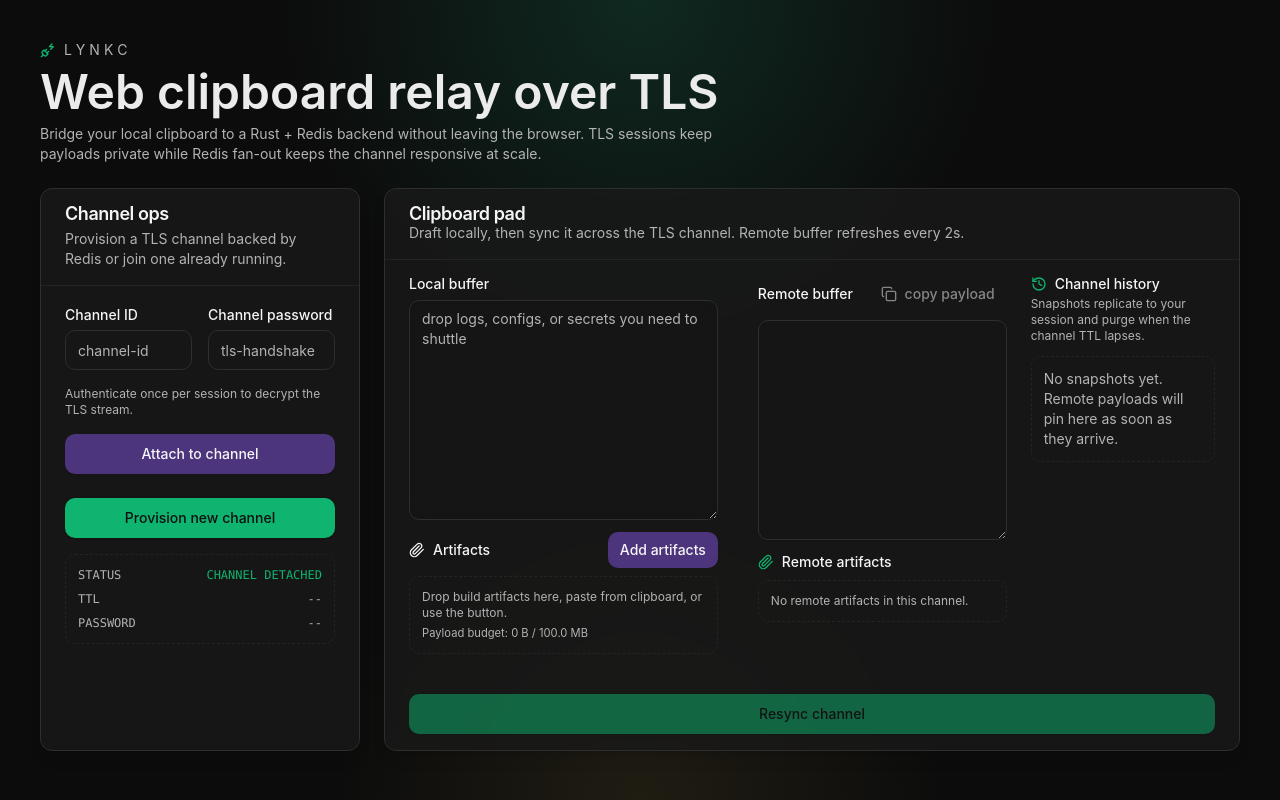
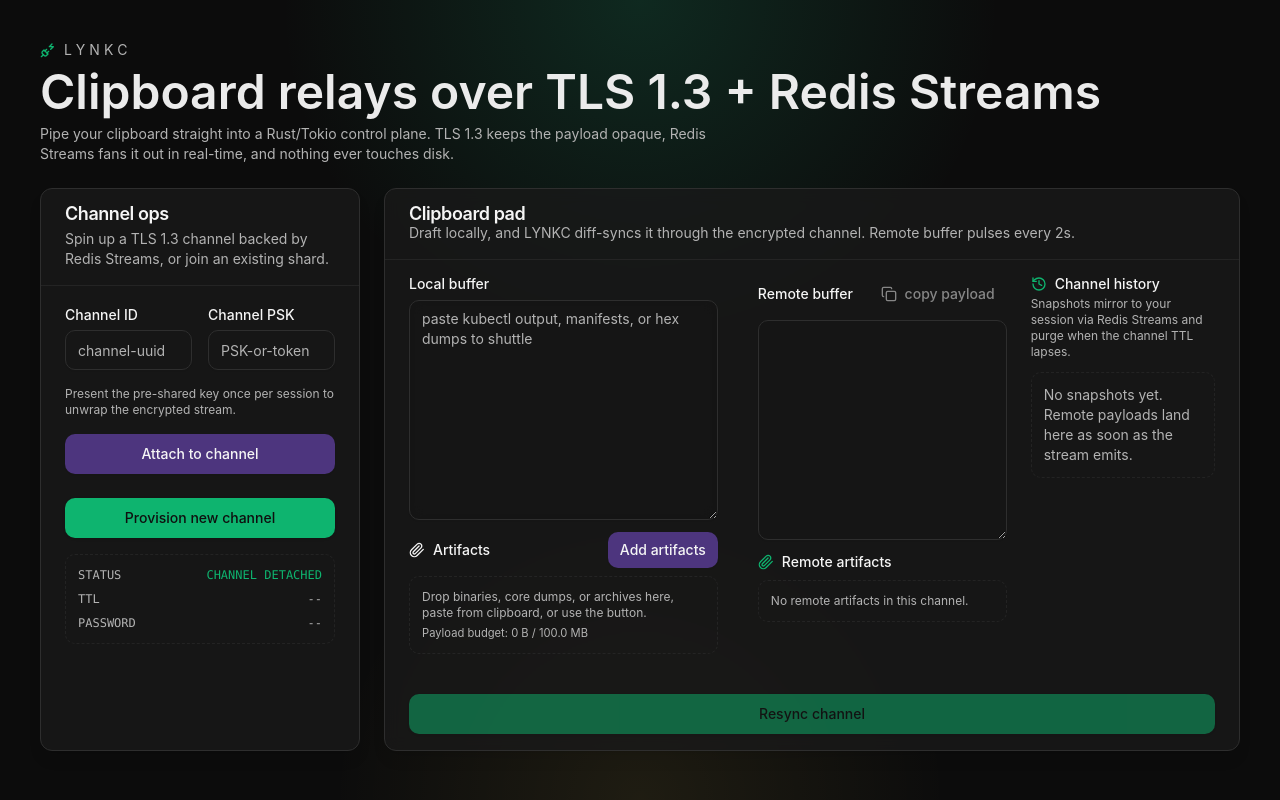
Before and after one commit to mohr-cai/lynkc, a React (Vite) app in the folder frontend/: page / in a window 1280 px wide. Built offline with nearby package versions, Linux system fonts and the light colour scheme.

Commit message:
feat: misc

```diff
--- a/frontend/src/features/channel/ChannelPad.tsx
+++ b/frontend/src/features/channel/ChannelPad.tsx
@@ -52,7 +52,7 @@
         <Textarea
           id="local"
           spellCheck={false}
-          placeholder="drop logs, configs, or secrets you need to shuttle"
+          placeholder="paste kubectl output, manifests, or hex dumps to shuttle"
           value={localContent}
           onChange={(event) => onLocalContentChange(event.target.value)}
           className="min-h-[220px] bg-background/60 backdrop-blur"
@@ -81,7 +81,7 @@
           )}
         >
           {localFiles.length === 0 ? (
-            <p className="text-muted-foreground">Drop build artifacts here, paste from clipboard, or use the button.</p>
+            <p className="text-muted-foreground">Drop binaries, core dumps, or archives here, paste from clipboard, or use the button.</p>
           ) : (
             <ul className="space-y-2">
               {localFiles.map((file) => (
--- a/frontend/src/features/channel/ChannelShell.tsx
+++ b/frontend/src/features/channel/ChannelShell.tsx
@@ -18,10 +18,10 @@
           <PlugZap className="h-4 w-4 text-primary" />
           LYNKC
         </div>
-        <h1 className="text-4xl font-semibold leading-tight md:text-5xl">Web clipboard relay over TLS</h1>
+        <h1 className="text-4xl font-semibold leading-tight md:text-5xl">Clipboard relays over TLS 1.3 + Redis Streams</h1>
         <p className="max-w-2xl text-sm text-muted-foreground">
-          Bridge your local clipboard to a Rust + Redis backend without leaving the browser. TLS sessions keep payloads
-          private while Redis fan-out keeps the channel responsive at scale.
+          Pipe your clipboard straight into a Rust/Tokio control plane. TLS 1.3 keeps the payload opaque, Redis Streams
+          fans it out in real-time, and nothing ever touches disk.
         </p>
       </header>
 
@@ -48,7 +48,7 @@
             <div>
               <CardTitle>Clipboard pad</CardTitle>
               <CardDescription>
-                Draft locally, then sync it across the TLS channel. Remote buffer refreshes every 2s.
+                Draft locally, and LYNKC diff-syncs it through the encrypted channel. Remote buffer pulses every 2s.
               </CardDescription>
             </div>
           </CardHeader>
--- a/frontend/src/features/channel/ChannelSidebar.tsx
+++ b/frontend/src/features/channel/ChannelSidebar.tsx
@@ -40,7 +40,7 @@
     <Card>
       <CardHeader>
         <CardTitle>Channel ops</CardTitle>
-        <CardDescription>Provision a TLS channel backed by Redis or join one already running.</CardDescription>
+        <CardDescription>Spin up a TLS 1.3 channel backed by Redis Streams, or join an existing shard.</CardDescription>
       </CardHeader>
       <CardContent className="space-y-4">
         <div className="space-y-4">
@@ -49,7 +49,7 @@
               <Label htmlFor="channel-id">Channel ID</Label>
               <Input
                 id="channel-id"
-                placeholder="channel-id"
+                placeholder="channel-uuid"
                 value={channelInput}
                 onChange={(event) => onChannelInputChange(event.target.value)}
                 spellCheck={false}
@@ -58,10 +58,10 @@
               />
             </div>
             <div className="space-y-1">
-              <Label htmlFor="channel-password">Channel password</Label>
+              <Label htmlFor="channel-password">Channel PSK</Label>
               <Input
                 id="channel-password"
-                placeholder="tls-handshake"
+                placeholder="PSK-or-token"
                 value={channelPasswordInput}
                 onChange={(event) => onChannelPasswordChange(event.target.value)}
                 spellCheck={false}
@@ -70,7 +70,7 @@
               />
             </div>
             <p className="text-xs text-muted-foreground sm:col-span-2">
-              Authenticate once per session to decrypt the TLS stream.
+              Present the pre-shared key once per session to unwrap the encrypted stream.
             </p>
           </div>
           <Button onClick={onJoinChannel} className="w-full" variant="secondary">
@@ -83,7 +83,7 @@
           ) : null}
           {channelPassword ? (
             <Button type="button" variant="ghost" className="w-full" onClick={onCopyPassword}>
-              Copy channel secret
+              Copy channel PSK
             </Button>
           ) : null}
         </div>
--- a/frontend/src/features/channel/HistoryPanel.tsx
+++ b/frontend/src/features/channel/HistoryPanel.tsx
@@ -57,13 +57,13 @@
         <Label className="flex items-center gap-2">
           <HistoryIcon className="h-4 w-4 text-primary" /> Channel history
         </Label>
-        <p className="text-xs text-muted-foreground">Snapshots replicate to your session and purge when the channel TTL lapses.</p>
+        <p className="text-xs text-muted-foreground">Snapshots mirror to your session via Redis Streams and purge when the channel TTL lapses.</p>
       </div>
       <div className="space-y-2 rounded-md border border-dashed border-border/60 p-3 text-sm max-h-[28rem] overflow-y-auto">
         {isLocked ? (
-          <p className="text-muted-foreground">Unlock the channel with its secret to capture history again.</p>
+          <p className="text-muted-foreground">Unlock the channel with its PSK to capture history again.</p>
         ) : entries.length === 0 ? (
-          <p className="text-muted-foreground">No snapshots yet. Remote payloads will pin here as soon as they arrive.</p>
+          <p className="text-muted-foreground">No snapshots yet. Remote payloads land here as soon as the stream emits.</p>
         ) : (
           <ul className="space-y-2">
             {entries.map((entry) => {
--- a/frontend/src/features/channel/RemotePanel.tsx
+++ b/frontend/src/features/channel/RemotePanel.tsx
@@ -23,7 +23,7 @@
   onCopyFile,
   onDownloadFile,
 }: RemotePanelProps) {
-  const placeholderContent = "████████████████\nchannel locked (secret required)";
+  const placeholderContent = "████████████████\nchannel locked (PSK required)";
 
   return (
     <div className="flex flex-col gap-3">
@@ -52,7 +52,7 @@
           />
           {isLocked ? (
             <div className="pointer-events-none absolute inset-0 flex items-center justify-center rounded-md bg-background/80 text-sm font-semibold uppercase tracking-wide text-muted-foreground backdrop-blur-sm">
-              Channel secret required to decrypt remote buffer
+              Channel PSK required to decrypt remote buffer
             </div>
           ) : null}
         </div>
@@ -76,7 +76,7 @@
                   </Button>
                 </div>
               </div>
-              <p className="text-muted-foreground">Unlock with the channel secret to inspect real artifacts.</p>
+              <p className="text-muted-foreground">Unlock with the channel PSK to inspect real artifacts.</p>
             </div>
           ) : remoteFiles.length === 0 ? (
             <p className="text-muted-foreground">No remote artifacts in this channel.</p>
--- a/frontend/src/features/channel/hooks.ts
+++ b/frontend/src/features/channel/hooks.ts
@@ -391,12 +391,12 @@
       const message = err.message;
       if (message === "channel password missing") {
         setStatus("channel locked");
-        setError("channel password required");
+        setError("channel PSK required");
         return;
       }
       if (message === "invalid channel password") {
         setStatus("channel locked");
-        setError(message);
+        setError("invalid channel PSK");
         setChannelPassword(null);
         setChannelPasswordInput("");
         removeStoredPassword(channelId);
@@ -470,7 +470,7 @@
       const trimmedPassword = channelPasswordInput.trim();
       if (!trimmedPassword) {
         setStatus("channel locked");
-        setError("channel password required");
+        setError("channel PSK required");
         return;
       }
 
@@ -532,7 +532,7 @@
 
       if (!passwordToUse) {
         setStatus("channel locked");
-        setError("channel password required");
+        setError("channel PSK required");
         return;
       }
 
@@ -552,7 +552,7 @@
     } catch (err) {
       console.error(err);
       const message = (err as Error).message;
-      setError(message);
+      setError(message === "invalid channel password" ? "invalid channel PSK" : message);
       const trimmed = channelInput.trim();
       if (message === "invalid channel password") {
         setStatus("channel locked");
@@ -583,7 +583,7 @@
 
     if (!channelPassword) {
       setStatus("channel locked");
-      setError("channel password required");
+      setError("channel PSK required");
       return;
     }
 
@@ -772,13 +772,13 @@
 
   const handleCopyChannelPassword = useCallback(async () => {
     if (!channelPassword) {
-      setError("no channel password yet");
+      setError("no channel PSK yet");
       return;
     }
 
     try {
       await navigator.clipboard.writeText(channelPassword);
-      setStatus("channel secret copied");
+      setStatus("channel PSK copied");
     } catch (err) {
       console.error(err);
       setError("could not copy password (needs HTTPS)");
```
Also changed, not shown: 1 other file (tests, documents, lock files or other folders).
